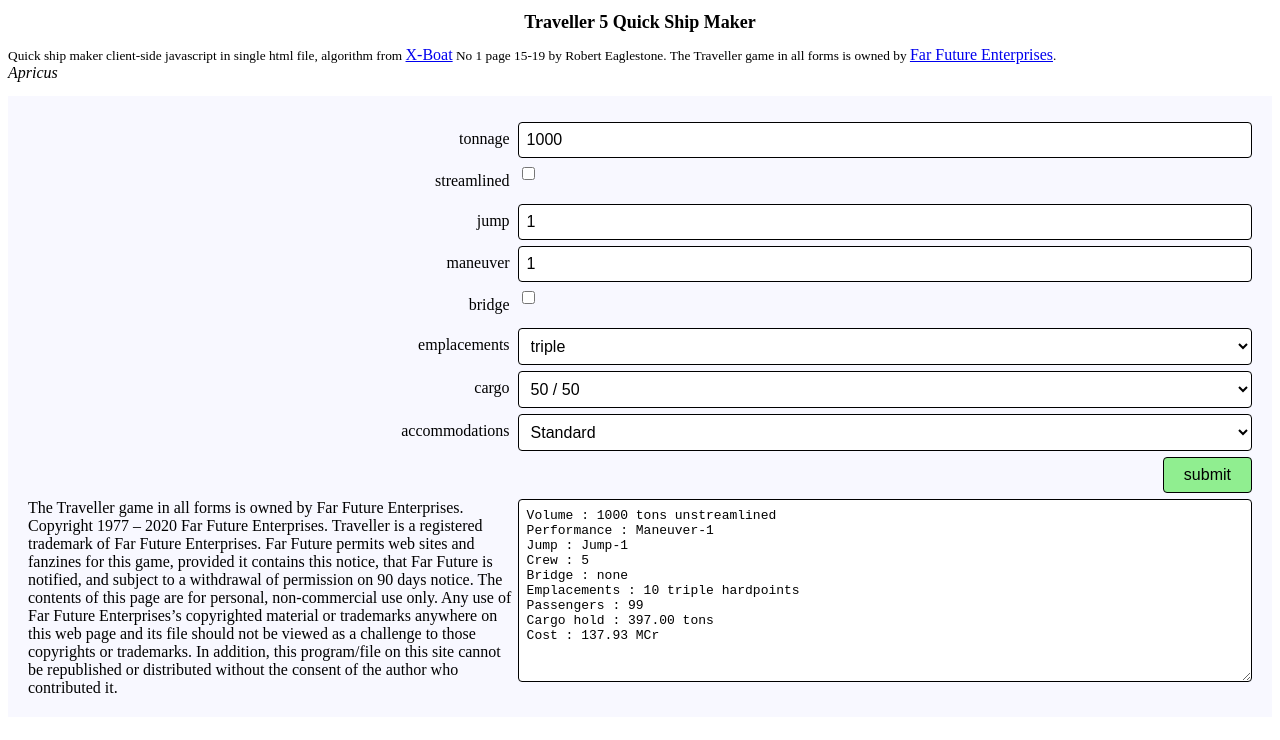
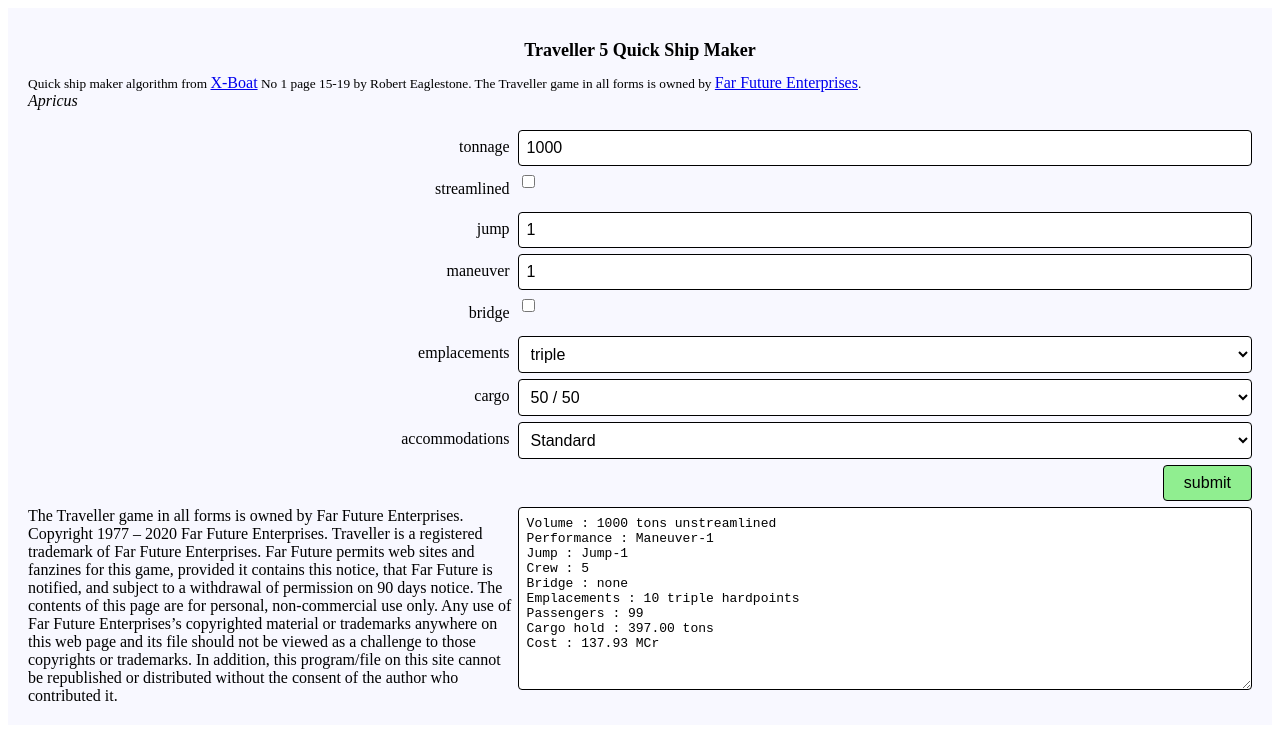
Before and after one commit to apricusuk/T5QuickShipMaker, a plain HTML site: page index.html in a window 1280 px wide. Drawn offline with Linux system fonts and the light colour scheme.

Commit message:
Update index.html

```diff
--- a/index.html
+++ b/index.html
@@ -3,11 +3,9 @@
 <!--
     # Traveller 5 Shipmaker client-side javascript in single html file
     (algorithm from X-Boat No 1 page 15-19 by Robert Eaglestone)
-
     ## Reference
     * [webapp](https://witty-flower-07b53b703.azurestaticapps.net/)
     * [Xboat kickstarter](https://www.kickstarter.com/projects/762366408/xboat-zinequest)
-
     The Traveller game in all forms is owned by Far Future Enterprises. Copyright 1977 – 2020 Far Future Enterprises.
     Traveller is a registered trademark of Far Future Enterprises. Far Future permits web sites and fanzines for this game,
     provided it contains this notice, that Far Future is notified, and subject to a withdrawal of permission on 90 days notice.
@@ -559,14 +557,13 @@
         </style>
     </head>
     <body>
-	<h1>Traveller 5 Quick Ship Maker</h1>
-	<p>
-		Quick ship maker client-side javascript in single html file,
-		algorithm from <a href= "https://www.kickstarter.com/projects/762366408/xboat-zinequest">X-Boat</a> No 1 page 15-19 by Robert Eaglestone.
-		The Traveller game in all forms is owned by <a href="https://www.farfuture.net/">Far Future Enterprises</a>.
-		<br /><i>Apricus</i>
-	</p>
         <div class="container">
+			<h1>Traveller 5 Quick Ship Maker</h1>
+			<p>
+				Quick ship maker algorithm from <a href= "https://www.kickstarter.com/projects/762366408/xboat-zinequest">X-Boat</a> No 1 page 15-19 by Robert Eaglestone.
+				The Traveller game in all forms is owned by <a href="https://www.farfuture.net/">Far Future Enterprises</a>.
+				<br /><i>Apricus</i>
+			</p>
             <form action="#" target="_self">
                 <div class="row"><div class="col-left"><label id="tonnage_label" name="tonnage_label">tonnage</label></div><div class="col-right"><input type="number" id="tonnage" name="tonnage"></div></div>
                 <div class="row"><div class="col-left"><label id="streamlined_label" name="streamlined_label">streamlined</label></div><div class="col-right"><input type="checkbox" id="streamlined" name="streamlined"></div></div>
```
